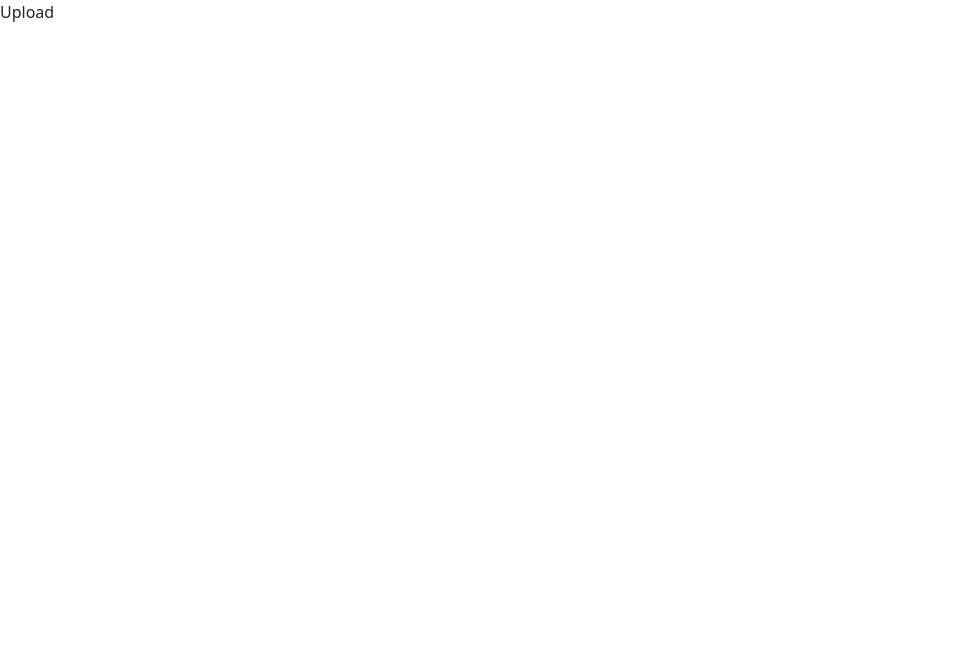
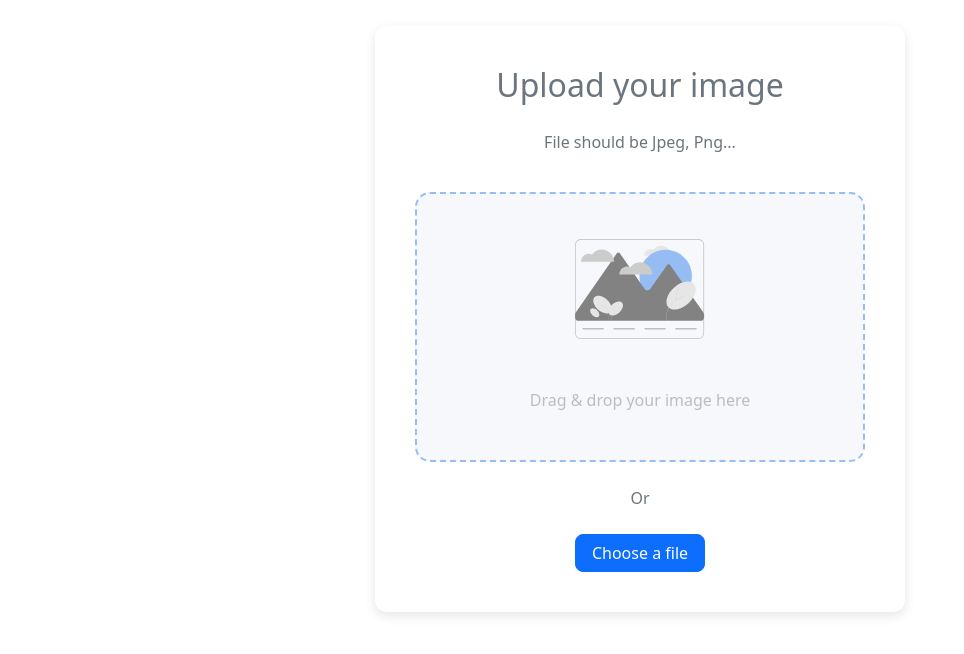
Before and after one commit to fosajeff/image-uploader, a React (Create React App) app: page / in a window 1280 px wide. Shown: the top 654 px of the page, without its empty margins (0-964 px from the left). Built offline with nearby package versions, Linux system fonts and the light colour scheme.

Commit message:
finish upload page

```diff
--- a/package.json
+++ b/package.json
@@ -13,6 +13,9 @@
     "react-scripts": "5.0.1",
     "reactstrap": "^9.1.1",
     "web-vitals": "^2.1.4"
+  },
+  "overrides": {
+    "autoprefixer": "10.4.5"
   },
   "scripts": {
     "start": "react-scripts start",
--- /dev/null
+++ b/src/App.css
@@ -0,0 +1,43 @@
+.table-custom {
+    height: 620px;
+}
+
+.table-custom td {
+    border-bottom: none;
+}
+
+.card {
+    border: none;
+    background: #FFFFFF;
+    box-shadow: 0px 4px 12px rgba(0, 0, 0, 0.1);
+    border-radius: 12px;
+}
+
+.image-dropzone {
+    cursor: pointer;
+    height: 270px;
+    padding: 20px;
+    background: #F6F8FB;
+    border: 2px dashed #97BEF4;
+    border-radius: 15px;
+    color: #bdbdbd;
+    outline: none;
+    transition: border .24s ease-in-out,
+}
+
+
+.btn {
+    border-radius: 8px;
+}
+
+@media (max-width: 567px) {
+    .table-custom {
+        height: 480px;
+    }
+
+    .image-dropzone {
+        height: 210px;
+        padding: 10px;
+        border-radius: 8px;
+    }
+}
--- a/src/App.js
+++ b/src/App.js
@@ -1,3 +1,4 @@
+import "./App.css";
 import Upload from "./components/Upload";
 
 function App() {
--- /dev/null
+++ b/src/components/Layout.jsx
@@ -0,0 +1,22 @@
+import React from "react";
+import { Row, Col, Container, Table } from "reactstrap";
+
+const Layout = ({ children, ...rest }) => {
+  return (
+    <Container>
+      <Row className="justify-content-center align-items-center text-center">
+        <Col sm="12" md="8" lg="6" {...rest}>
+          <Table className="table-custom">
+            <tbody>
+              <tr>
+                <td class="align-bottom">{children}</td>
+              </tr>
+            </tbody>
+          </Table>
+        </Col>
+      </Row>
+    </Container>
+  );
+};
+
+export default Layout;
--- a/src/components/Upload.jsx
+++ b/src/components/Upload.jsx
@@ -1,7 +1,64 @@
-import React from "react";
+import React, { useMemo } from "react";
+import { Button, Card, CardBody, CardSubtitle, CardTitle } from "reactstrap";
+import { useDropzone } from "react-dropzone";
+import Layout from "./Layout";
+
+import imgIcon from "../assets/image.svg";
+
+const baseStyle = {};
+
+const focusedStyle = {
+  borderColor: "#2196f3",
+};
+
+const acceptStyle = {
+  borderColor: "#00e676",
+};
+
+const rejectStyle = {
+  borderColor: "#ff1744",
+};
 
 const Upload = () => {
-  return <div>Upload</div>;
+  const { getRootProps, getInputProps, isFocused, isDragAccept, isDragReject } =
+    useDropzone({ accept: { "image/*": [] } });
+
+  const style = useMemo(
+    () => ({
+      ...baseStyle,
+      ...(isFocused ? focusedStyle : {}),
+      ...(isDragAccept ? acceptStyle : {}),
+      ...(isDragReject ? rejectStyle : {}),
+    }),
+    [isFocused, isDragAccept, isDragReject]
+  );
+
+  return (
+    <Layout>
+      <Card body className="p-sm-4 p-3">
+        <CardBody>
+          <CardTitle tag="h2" className="text-muted">
+            Upload your image
+          </CardTitle>
+          <CardSubtitle className="py-4 mb-3 text-muted" tag="h6">
+            File should be Jpeg, Png...
+          </CardSubtitle>
+
+          <div className="image-dropzone" {...getRootProps({ style })}>
+            <input {...getInputProps()} />
+            <img src={imgIcon} width="130" alt="upload" className="mt-4" />
+            <p className="my-sm-5 my-4">Drag & drop your image here</p>
+          </div>
+
+          <div className="pt-4 text-muted">Or</div>
+
+          <Button color="primary" className="mt-sm-4 mt-3 px-3">
+            Choose a file
+          </Button>
+        </CardBody>
+      </Card>
+    </Layout>
+  );
 };
 
 export default Upload;
```
Also changed, not shown: 1 other file (tests, documents, lock files or other folders).
